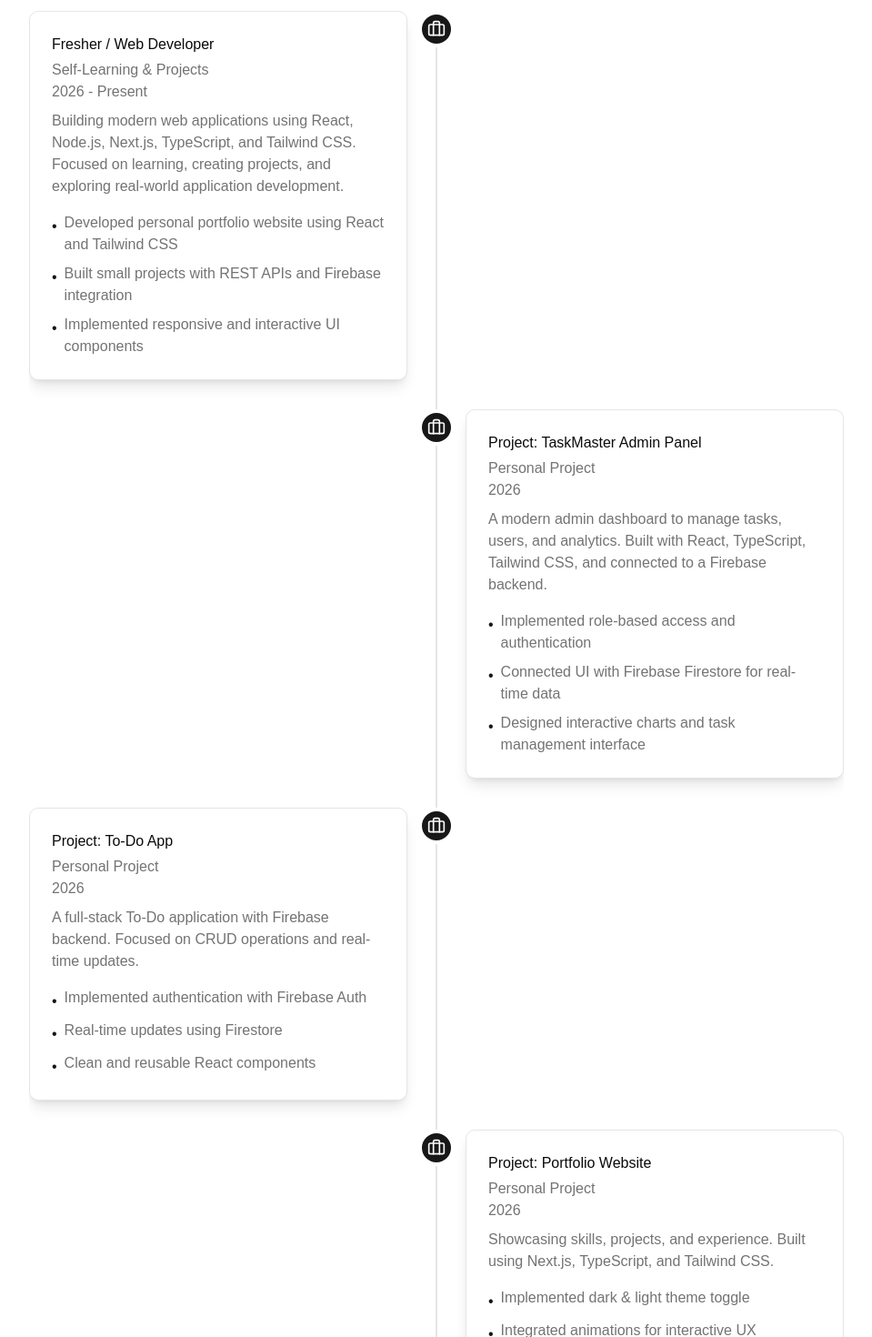
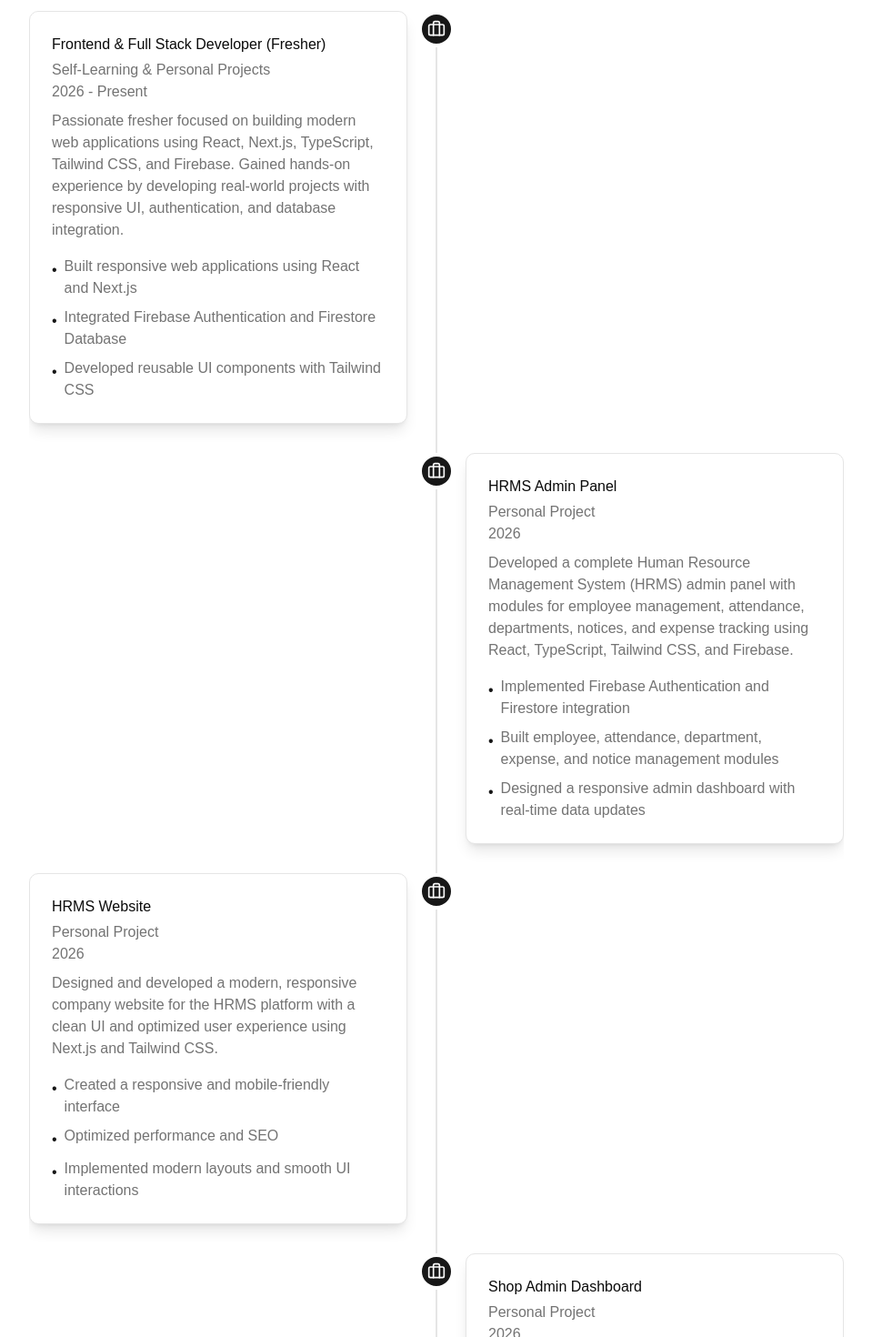
Before and after one commit to Inamullah-Ali/My-Protfolio, a React (Vite) app: page / in a window 1280 px wide. Shown: the part 3260-4730 px from the top of the page at 91% size, without its empty margins (160-1119 px from the left). Built offline with nearby package versions, Linux system fonts and the light colour scheme; no server answers.

Commit message:
experienceupdated

```diff
--- a/src/components/Experience.tsx
+++ b/src/components/Experience.tsx
@@ -1,52 +1,56 @@
-import { Briefcase } from 'lucide-react';
-import { motion } from 'motion/react';
-import { useInView } from './hooks/useInView';
+import { Briefcase } from "lucide-react";
+import { motion } from "motion/react";
+import { useInView } from "./hooks/useInView";
 
 const experiences = [
   {
-    title: 'Fresher / Web Developer',
-    company: 'Self-Learning & Projects',
-    period: '2026 - Present',
-    description: 'Building modern web applications using React, Node.js, Next.js, TypeScript, and Tailwind CSS. Focused on learning, creating projects, and exploring real-world application development.',
+    title: "Frontend & Full Stack Developer (Fresher)",
+    company: "Self-Learning & Personal Projects",
+    period: "2026 - Present",
+    description:
+      "Passionate fresher focused on building modern web applications using React, Next.js, TypeScript, Tailwind CSS, and Firebase. Gained hands-on experience by developing real-world projects with responsive UI, authentication, and database integration.",
     highlights: [
-      'Developed personal portfolio website using React and Tailwind CSS',
-      'Built small projects with REST APIs and Firebase integration',
-      'Implemented responsive and interactive UI components'
-    ]
+      "Built responsive web applications using React and Next.js",
+      "Integrated Firebase Authentication and Firestore Database",
+      "Developed reusable UI components with Tailwind CSS",
+    ],
   },
   {
-    title: 'Project: TaskMaster Admin Panel',
-    company: 'Personal Project',
-    period: '2026',
-    description: 'A modern admin dashboard to manage tasks, users, and analytics. Built with React, TypeScript, Tailwind CSS, and connected to a Firebase backend.',
+    title: "HRMS Admin Panel",
+    company: "Personal Project",
+    period: "2026",
+    description:
+      "Developed a complete Human Resource Management System (HRMS) admin panel with modules for employee management, attendance, departments, notices, and expense tracking using React, TypeScript, Tailwind CSS, and Firebase.",
     highlights: [
-      'Implemented role-based access and authentication',
-      'Connected UI with Firebase Firestore for real-time data',
-      'Designed interactive charts and task management interface'
-    ]
+      "Implemented Firebase Authentication and Firestore integration",
+      "Built employee, attendance, department, expense, and notice management modules",
+      "Designed a responsive admin dashboard with real-time data updates",
+    ],
   },
   {
-    title: 'Project: To-Do App',
-    company: 'Personal Project',
-    period: '2026',
-    description: 'A full-stack To-Do application with Firebase backend. Focused on CRUD operations and real-time updates.',
+    title: "HRMS Website",
+    company: "Personal Project",
+    period: "2026",
+    description:
+      "Designed and developed a modern, responsive company website for the HRMS platform with a clean UI and optimized user experience using Next.js and Tailwind CSS.",
     highlights: [
-      'Implemented authentication with Firebase Auth',
-      'Real-time updates using Firestore',
-      'Clean and reusable React components'
-    ]
+      "Created a responsive and mobile-friendly interface",
+      "Optimized performance and SEO",
+      "Implemented modern layouts and smooth UI interactions",
+    ],
   },
   {
-    title: 'Project: Portfolio Website',
-    company: 'Personal Project',
-    period: '2026',
-    description: 'Showcasing skills, projects, and experience. Built using Next.js, TypeScript, and Tailwind CSS.',
+    title: "Shop Admin Dashboard",
+    company: "Personal Project",
+    period: "2026",
+    description:
+      "Built an admin dashboard for shop management featuring product management, sales tracking, expense management, and business analytics with a modern dashboard interface.",
     highlights: [
-      'Implemented dark & light theme toggle',
-      'Integrated animations for interactive UX',
-      'Optimized performance and SEO'
-    ]
-  }
+      "Created product and sales management modules",
+      "Implemented expense tracking and dashboard analytics",
+      "Built reusable dashboard components with TypeScript and Tailwind CSS",
+    ],
+  },
 ];
 
 export function Experience() {
@@ -75,14 +79,17 @@ export function Experience() {
                   animate={isInView ? { opacity: 1, x: 0 } : {}}
                   transition={{ delay: index * 0.2, duration: 0.5 }}
                   className={`relative mb-8 ${
-                    index % 2 === 0 ? 'md:pr-8 md:text-left' : 'md:pl-8 md:ml-auto'
+                    index % 2 === 0
+                      ? "md:pr-8 md:text-left"
+                      : "md:pl-8 md:ml-auto"
                   } md:w-1/2`}
                 >
-                  <div className={`absolute left-0 w-10 h-10 bg-primary rounded-full flex items-center justify-center border-4 border-background dark:shadow-[0_0_20px_rgba(124,58,237,0.6)] ${
-                    index % 2 === 0
-                      ? 'md:left-auto md:right-0 md:translate-x-1/2'
-                      : 'md:-translate-x-1/2'
-                  }`}
+                  <div
+                    className={`absolute left-0 w-10 h-10 bg-primary rounded-full flex items-center justify-center border-4 border-background dark:shadow-[0_0_20px_rgba(124,58,237,0.6)] ${
+                      index % 2 === 0
+                        ? "md:left-auto md:right-0 md:translate-x-1/2"
+                        : "md:-translate-x-1/2"
+                    }`}
                   >
                     <Briefcase className="w-5 h-5 text-primary-foreground" />
                   </div>
@@ -93,7 +100,9 @@ export function Experience() {
                       <p className="text-muted-foreground">{exp.company}</p>
                       <p className="text-muted-foreground">{exp.period}</p>
                     </div>
-                    <p className="text-muted-foreground mb-4">{exp.description}</p>
+                    <p className="text-muted-foreground mb-4">
+                      {exp.description}
+                    </p>
                     <ul className="space-y-2 text-muted-foreground">
                       {exp.highlights.map((highlight, i) => (
                         <li key={i} className="flex items-start gap-2">
--- a/src/components/projectpreviewdialogue.tsx
+++ b/src/components/projectpreviewdialogue.tsx
@@ -318,7 +318,7 @@ export function ProjectPreviewDialog({
             {project.type === "Mobile App" ? (
               <Button
                 onClick={() => setShowMobileDialog(true)}
-                className="flex items-center gap-1 bg-primary text-primary-foreground hover:bg-primary/90 rounded-md"
+                className="flex items-center gap-1 bg-primary text-primary-foreground hover:bg-primary/90 rounded-md cursor-pointer"
               >
                 Live Demo
                 <SmartphoneNfc size={16} />
@@ -381,7 +381,6 @@ export function ProjectPreviewDialog({
             )}
             {project.demo && (
               <Button asChild className="w-full">
-                {/* <a href="https://drive.google.com/file/d/1Wre8y4lWwhbYsh8OPkTYIKJzx-tZvTVQ/view?usp=sharing" download> */}
                 <a href={project.downloadlink} download>
                   Download
                   <SquareArrowOutUpRight size={16} className="ml-1" />
```
